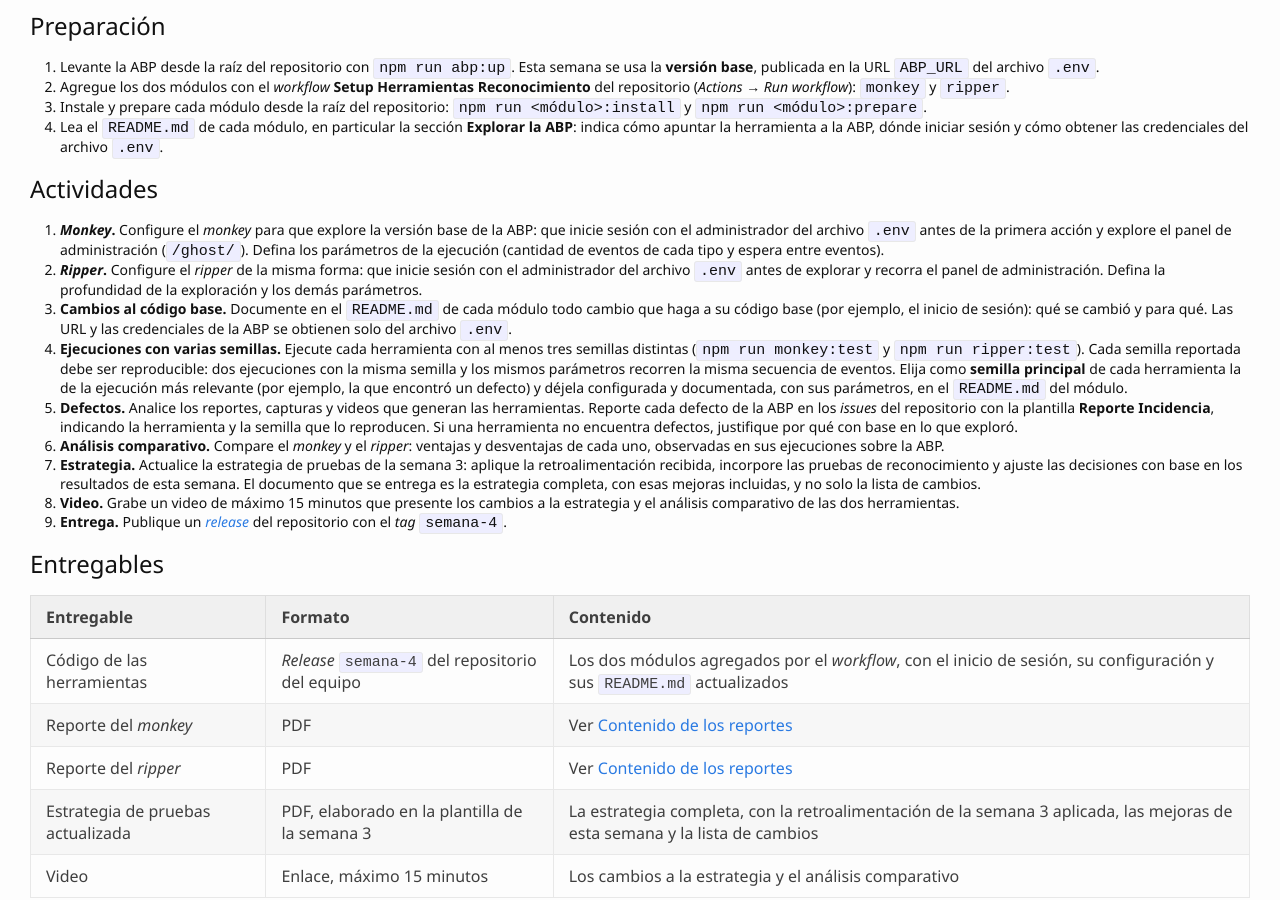
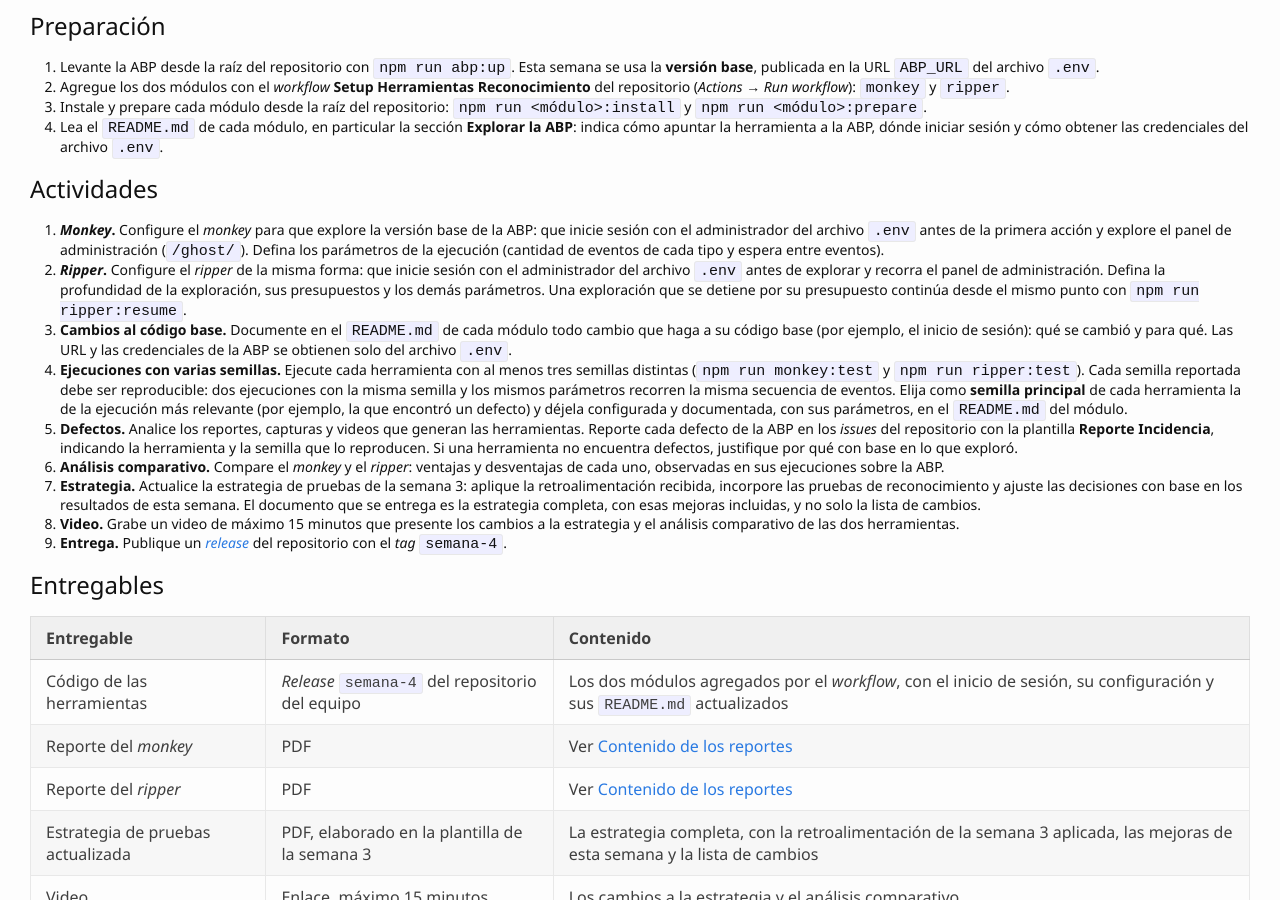
Before and after one commit to TiCSw/mt1_guias_pruebas, a Jekyll site: the page built from docs/semanas/semana4.md, in a window 1280 px wide and 900 px high, scrolled down 678 px. Built offline with Jekyll 4.4.1, drawn with Linux system fonts in a browser that asks for light colours; some web fonts are replaced; our own code applies the rules of GitHub Pages for plain Markdown files; comment, search, counter and statistics services are not loaded.

Commit message:
docs(semana4): ripper budgets and resume (#4)

```diff
--- a/docs/semanas/semana4.md
+++ b/docs/semanas/semana4.md
@@ -41,7 +41,8 @@ una e incorporará los resultados a la estrategia de pruebas.
    tipo y espera entre eventos).
 2. **_Ripper_.** Configure el _ripper_ de la misma forma: que inicie sesión con el administrador del
    archivo `.env` antes de explorar y recorra el panel de administración. Defina la profundidad de la
-   exploración y los demás parámetros.
+   exploración, sus presupuestos y los demás parámetros. Una exploración que se detiene por su
+   presupuesto continúa desde el mismo punto con `npm run ripper:resume`.
 3. **Cambios al código base.** Documente en el `README.md` de cada módulo todo cambio que haga a su
    código base (por ejemplo, el inicio de sesión): qué se cambió y para qué. Las URL y las
    credenciales de la ABP se obtienen solo del archivo `.env`.
```
